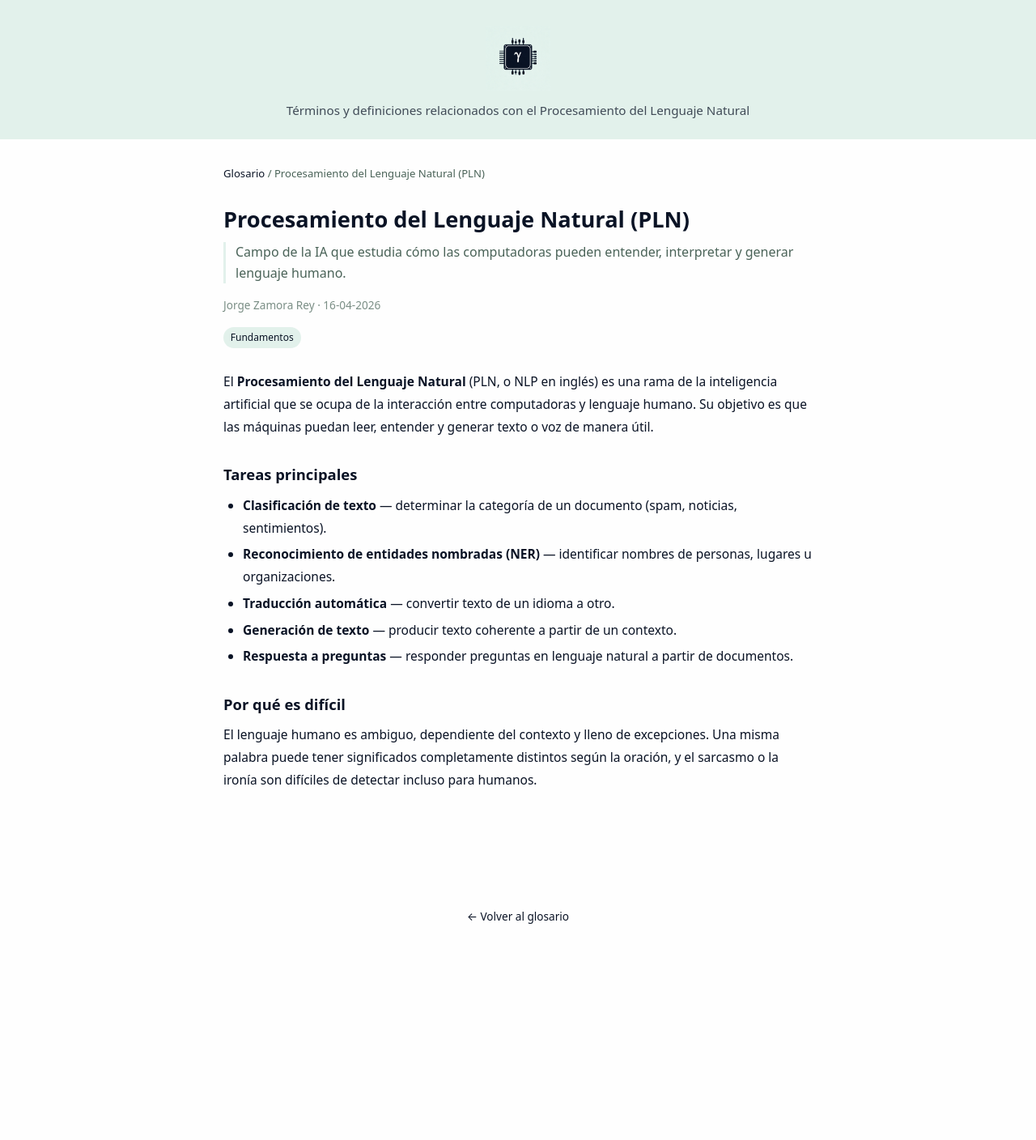
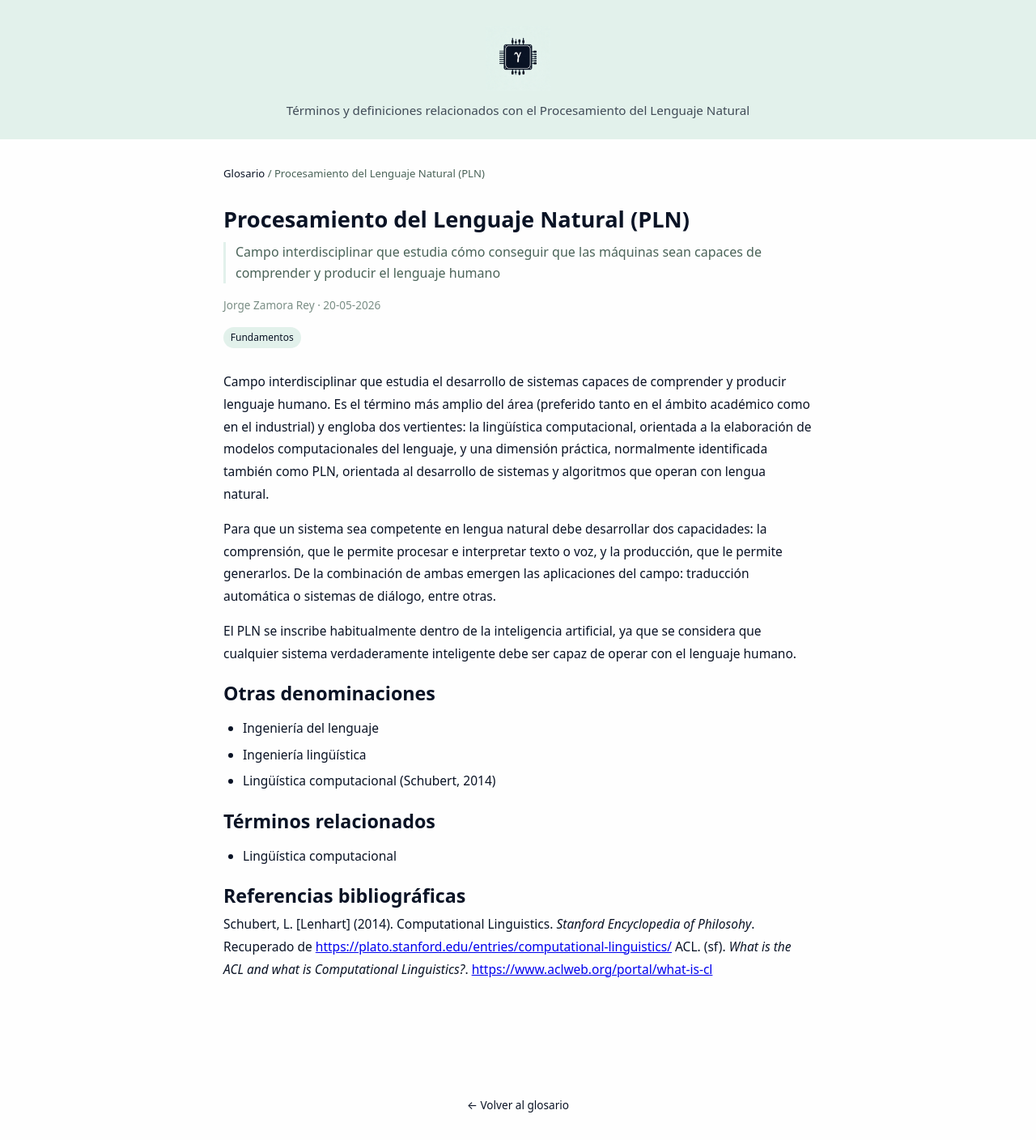
Before and after one commit to Circuigramas/glosario_pln, a Jekyll site: the page built from _terms/pln.md, in a window 1280 px wide. Shown: the whole page at 81% size. Built offline with Jekyll 4.4.1, drawn with Linux system fonts in a browser that asks for light colours; before the commit the page ends 1174 px from its top, so only the background shows below that.

Commit message:
Update PLN entry
Updated summary, date, and added sections on related terms and references.

```diff
--- a/_terms/pln.md
+++ b/_terms/pln.md
@@ -1,22 +1,26 @@
 ---
 title: "Procesamiento del Lenguaje Natural (PLN)"
-summary: "Campo de la IA que estudia cómo las computadoras pueden entender, interpretar y generar lenguaje humano."
+summary: "Campo interdisciplinar que estudia cómo conseguir que las máquinas sean capaces de comprender y producir el lenguaje humano"
 author: Jorge Zamora Rey
-date: 2026-04-16
+date: 2026-05-20
 tags:
   - Fundamentos
 ---
 
-El **Procesamiento del Lenguaje Natural** (PLN, o NLP en inglés) es una rama de la inteligencia artificial que se ocupa de la interacción entre computadoras y lenguaje humano. Su objetivo es que las máquinas puedan leer, entender y generar texto o voz de manera útil.
+Campo interdisciplinar que estudia el desarrollo de sistemas capaces de comprender y producir lenguaje humano. Es el término más amplio del área (preferido tanto en el ámbito académico como en el industrial) y engloba dos vertientes: la lingüística computacional, orientada a la elaboración de modelos computacionales del lenguaje, y una dimensión práctica, normalmente identificada también como PLN, orientada al desarrollo de sistemas y algoritmos que operan con lengua natural.
 
-## Tareas principales
+Para que un sistema sea competente en lengua natural debe desarrollar dos capacidades: la comprensión, que le permite procesar e interpretar texto o voz, y la producción, que le permite generarlos. De la combinación de ambas emergen las aplicaciones del campo: traducción automática o sistemas de diálogo, entre otras.
 
-- **Clasificación de texto** — determinar la categoría de un documento (spam, noticias, sentimientos).
-- **Reconocimiento de entidades nombradas (NER)** — identificar nombres de personas, lugares u organizaciones.
-- **Traducción automática** — convertir texto de un idioma a otro.
-- **Generación de texto** — producir texto coherente a partir de un contexto.
-- **Respuesta a preguntas** — responder preguntas en lenguaje natural a partir de documentos.
+El PLN se inscribe habitualmente dentro de la inteligencia artificial, ya que se considera que cualquier sistema verdaderamente inteligente debe ser capaz de operar con el lenguaje humano.
 
-## Por qué es difícil
+# Otras denominaciones
+- Ingeniería del lenguaje
+- Ingeniería lingüística
+- Lingüística computacional (Schubert, 2014)
 
-El lenguaje humano es ambiguo, dependiente del contexto y lleno de excepciones. Una misma palabra puede tener significados completamente distintos según la oración, y el sarcasmo o la ironía son difíciles de detectar incluso para humanos.
+# Términos relacionados
+- Lingüística computacional
+
+# Referencias bibliográficas
+Schubert, L. [Lenhart] (2014). Computational Linguistics. _Stanford Encyclopedia of Philosohy_. Recuperado de [https://plato.stanford.edu/entries/computational-linguistics/](https://plato.stanford.edu/entries/computational-linguistics/)
+ACL. (sf). _What is the ACL and what is Computational Linguistics?_. [https://www.aclweb.org/portal/what-is-cl](https://www.aclweb.org/portal/what-is-cl)
```
